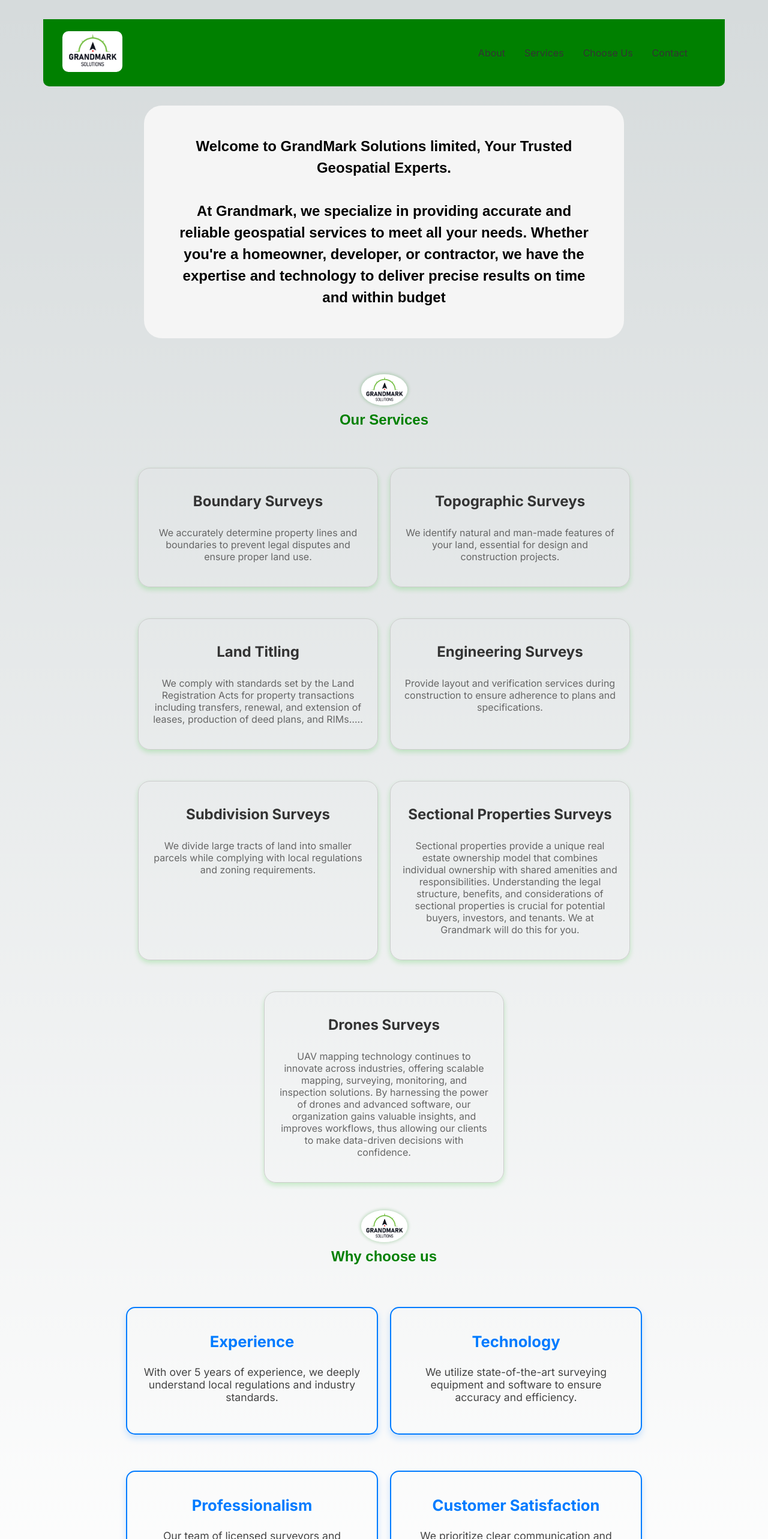
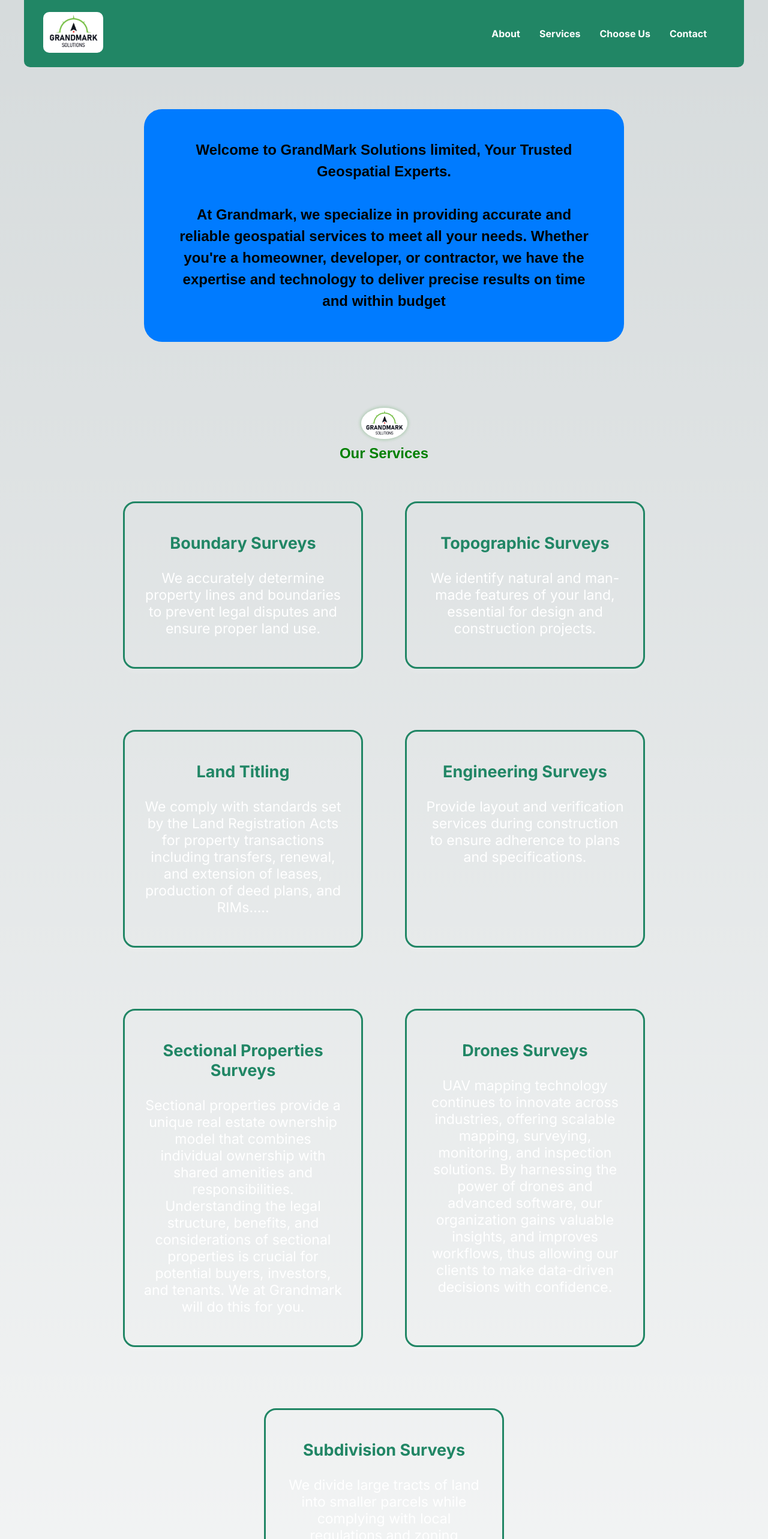
Before and after one commit to Pontuagi/grandMark-website, a Next.js app: page / in a window 1280 px wide. Shown: the top 2566 px of the page at 60% size. Built offline with nearby package versions, Linux system fonts and the light colour scheme.

Commit message:
[Feat: Home page] Added more colors and modified components to look better.

```diff
--- a/src/app/globals.css
+++ b/src/app/globals.css
@@ -38,6 +38,11 @@
   --callout-border-rgb: 172, 175, 176;
   --card-rgb: 180, 185, 188;
   --card-border-rgb: 131, 134, 135;
+
+  --blue: #007bff;
+  --green: #218665;
+  --white: #fff;
+  --black: #333;
 }
 
 @media (prefers-color-scheme: dark) {
--- a/src/app/indexPageClient.tsx
+++ b/src/app/indexPageClient.tsx
@@ -20,7 +20,7 @@
 const Content = styled.div`
     max-width: 800px;
     text-align: center;
-    margin-top: 2rem;
+    margin-top: 150px;
 `;
 
 const HomeContainer = styled.div`
@@ -28,10 +28,10 @@
     flex-direction: column;
     align-items: center;
     justify-content: center;
-    background-color: #f5f5f5;
+    background-color: var(--blue);
     padding: 50px;
     border-radius: 30px;
-    margin-bottom: 30px;
+    margin-bottom: 80px;
 `;
 
 const HomeText = styled.p`
@@ -46,8 +46,9 @@
     display: flex;
     flex-direction: row;
     flex-wrap: wrap;
-    gap: 20px;
+    gap: 70px;
     justify-content: center;
+    margin-bottom: 100px;
 `;
 
 const Home: React.FC = () => {
@@ -82,10 +83,6 @@
                     content="Provide layout and verification services during construction to ensure adherence to plans and specifications."
                 />
                  <ServiceCard
-                    title="Subdivision Surveys"
-                    content="We divide large tracts of land into smaller parcels while complying with local regulations and zoning requirements."
-                />
-                 <ServiceCard
                     title="Sectional Properties Surveys"
                     content="Sectional properties provide a unique real estate ownership model that combines individual ownership with shared amenities and responsibilities.
                     Understanding the legal structure, benefits, and considerations of sectional properties is crucial for potential buyers, investors, and tenants.
@@ -95,6 +92,10 @@
                     title="Drones Surveys"
                     content="UAV mapping technology continues to innovate across industries, offering scalable mapping, surveying, monitoring, and inspection solutions.
                     By harnessing the power of drones and advanced software, our organization gains valuable insights, and improves workflows, thus allowing our clients to make data-driven decisions with confidence."
+                />
+                <ServiceCard
+                    title="Subdivision Surveys"
+                    content="We divide large tracts of land into smaller parcels while complying with local regulations and zoning requirements."
                 />
             </ServiceSection>
             <Heading id="choose" heading="Why choose us" />
--- a/src/components/ChooseCard/ChooseCard.tsx
+++ b/src/components/ChooseCard/ChooseCard.tsx
@@ -3,7 +3,7 @@
 export const ChooseCardContainer = styled.div`
   display: flex;
   flex-direction: column;
-  border: 2px solid #007bff;
+  border: 3px solid #007bff;
   border-radius: 15px;
   padding: 25px;
   margin: 20px 0;
@@ -18,16 +18,16 @@
 
 export const ChooseCardHeader = styled.h3`
   margin: 0 0 10px 0;
-  font-size: 1.6em;
-  color: #007bff;
+  font-size: 27px;
+  color: var(--blue);
   text-align: center;
   padding: 15px 0;
 `;
 
 export const ChooseCardContent = styled.p`
   margin: 0;
-  font-size: 1.1em;
-  color: #444;
+  font-size: 23px;
+  color: var(--white);
   margin-bottom: 25px;
   text-align: center;
 `;
--- a/src/components/Footer/Footer.tsx
+++ b/src/components/Footer/Footer.tsx
@@ -6,8 +6,8 @@
   justify-content: space-between;
   align-items: center;
   padding: 1rem 2rem;
-  background-color: green;
-  color: #fff;
+  background-color: var(--green);
+  color: var(--white);
   width: 100%;
   border-top-left-radius: 10px;
   border-top-right-radius: 10px;
@@ -25,8 +25,9 @@
       margin-left: 2rem;
 
       a {
-        color: #fff;
+        color: var(--white);
         text-decoration: none;
+        font-weight: bold;
 
         &:hover {
           text-decoration: underline;
--- a/src/components/Header/Header.tsx
+++ b/src/components/Header/Header.tsx
@@ -4,14 +4,18 @@
 
 const HeaderWrapper = styled.header`
   display: flex;
+  position: fixed;
+  top: 0;
   justify-content: space-between;
   align-items: center;
   width: 100%;
   padding: 1rem 2rem;
-  background-color: green;
-  color: #fff;
+  background-color: var(--green);
+  color: var(--white);
   border-bottom-left-radius: 10px;
   border-bottom-right-radius: 10px;
+  max-width: 1200px;
+  margin: 0 auto;
 `;
 
 const Logo = styled.div`
--- a/src/components/NavBar/NavBar.tsx
+++ b/src/components/NavBar/NavBar.tsx
@@ -10,13 +10,15 @@
 
     li {
       margin-left: 2rem;
+      font-weight: bold;
 
       a {
-        color: #333;
+        color: var(--white);
         text-decoration: none;
 
         &:hover {
-          text-decoration: underline;
+          color: var(--black);
+          text-decoration: underline var(--blue);
         }
       }
     }
--- a/src/components/ServiceCard/ServiceCard.tsx
+++ b/src/components/ServiceCard/ServiceCard.tsx
@@ -3,11 +3,11 @@
 export const SectionCardContainer = styled.div`
   display: flex;
   flex-direction: column;
-  border: 1px solid #ccc;
+  border: 3px solid var(--green);
   border-radius: 20px;
-  padding: 20px;
+  padding: 30px;
   margin: 16px 0;
-  box-shadow: 0 4px 8px rgba(0, 190, 0, 0.2);
+  box-shadow: 0 4px 8px rgba(255, 255, 255, 0.2);
   transition: transform 0.3s;
   max-width: 400px;
 
@@ -18,16 +18,16 @@
 
 export const SectionCardHeader = styled.h2`
   margin: 0 0 8px 0;
-  font-size: 1.5em;
-  color: #333;
+  font-size: 27px;
+  color: var(--green);
   text-align: center;
   padding: 20px 0;
 `;
 
 export const SectionCardContent = styled.p`
   margin: 0;
-  font-size: 1em;
-  color: #666;
+  font-size: 23px;
+  color: var(--white);
   margin-bottom: 20px;
   text-align: center;
 `;
```
Also changed, not shown: 1 other file (tests, documents, lock files or other folders).
